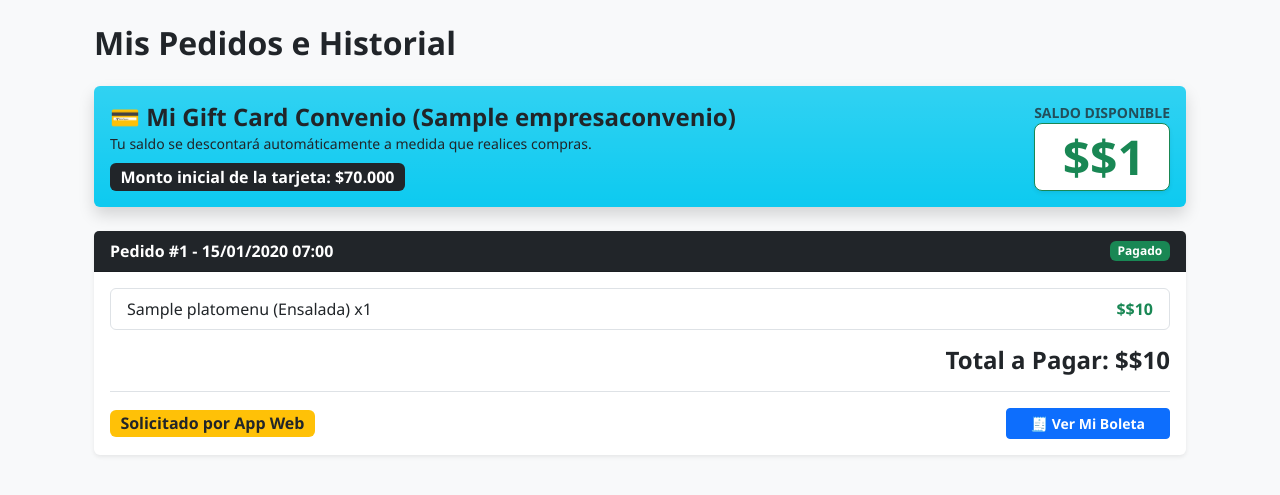
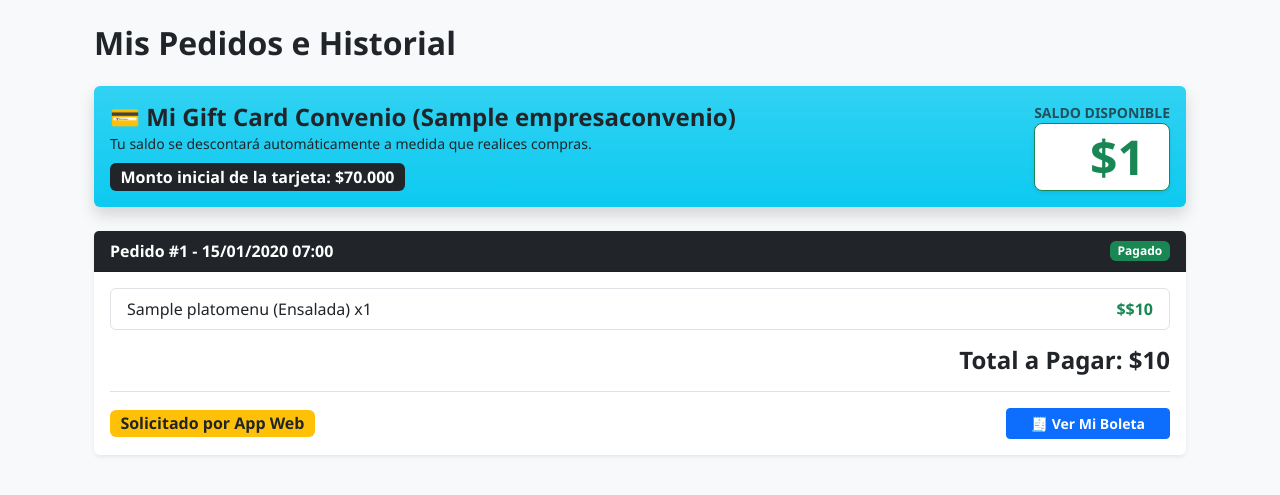
Before and after one commit to Defkross1/proyecto_sabores, a Django app: page /mis-pedidos/ in a window 1280 px wide. Shown: the part 56-551 px from the top of the page. Run offline with Django 5.2, Linux system fonts and the light colour scheme; a user stored in the database is signed in; tables that the repository leaves empty hold one stand-in row (values such as "Sample post"); some libraries are stand-ins or nearby versions.

Commit message:
Fix: correccion de simbolo de moneda duplicado en vista de mis pedidos

```diff
--- a/sabores_core/templates/pedidos/mis_pedidos.html
+++ b/sabores_core/templates/pedidos/mis_pedidos.html
@@ -28,7 +28,7 @@
             <div class="text-end">
                 <p class="mb-0 text-uppercase fw-bold small opacity-75">Saldo Disponible</p>
                 <h2 class="fw-bold mb-0 display-5 text-success bg-white px-4 py-1 rounded-3 shadow-sm border border-success">
-                    ${{ request.user.saldo_giftcard|formato_miles }}
+                    {{ request.user.saldo_giftcard|formato_miles }}
                 </h2>
             </div>
         </div>
@@ -54,7 +54,7 @@
                             </li>
                         {% endfor %}
                     </ul>
-                    <h4 class="text-end fw-bold">Total a Pagar: ${{ pedido.total|formato_miles }}</h4>
+                    <h4 class="text-end fw-bold">Total a Pagar: {{ pedido.total|formato_miles }}</h4>
 
                     <div class="d-flex justify-content-between align-items-center mt-3 border-top pt-3">
                         <div>
```
